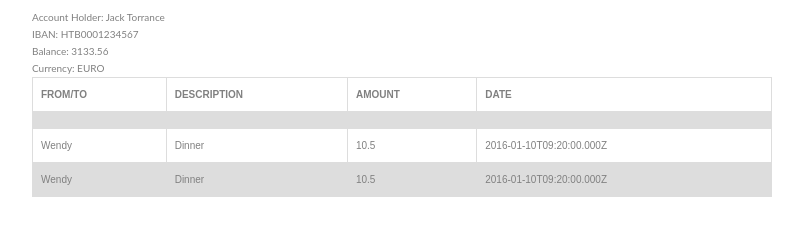
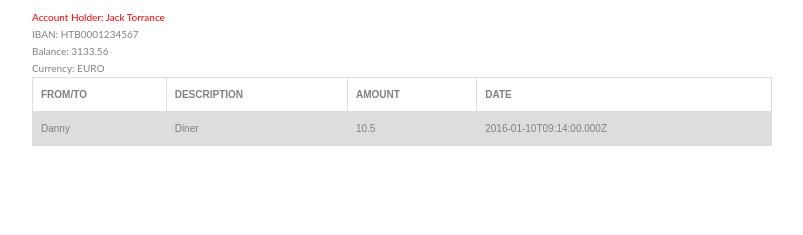
Before and after one commit to YudhaYuki/bs, a website: page index.html in a window 1280 px wide. Shown: the part 89-324 px from the top of the page, without its empty margins (238-1041 px from the left). Drawn offline with Linux system fonts and the light colour scheme.

Commit message:
Solution Step II

```diff
--- a/index.html
+++ b/index.html
@@ -22,7 +22,7 @@
 
 
     <div class="account-details">
-        <p class="account-name"></p>
+        <p  style="color:red" class="account-name"></p>
         <p class="account-iban"></p>
         <p class="account-balance"></p>
     </div>
@@ -45,22 +45,6 @@
                 <td class="debits-and-credits__description"></td>
                 <td class="debits-and-credits__amount"></td>
                 <td class="debits-and-credits__date"></td>
-
-            </tr>
-            <tr>
-                <td>Wendy</td>
-                <td>Dinner</td>
-                <td>10.5</td>
-                <td>2016-01-10T09:20:00.000Z</td>
-
-            </tr>
-
-            <tr>
-                <td>Wendy</td>
-                <td>Dinner</td>
-                <td>10.5</td>
-                <td>2016-01-10T09:20:00.000Z</td>
-
             </tr>
         </table>
     </div>
--- a/script/main.js
+++ b/script/main.js
@@ -12,10 +12,14 @@ aBankAccount.onload = function() {
     document.querySelector('.account-balance').textContent = `Balance: ${dataABankAccount.account.balance}`;
     document.querySelector('.account-currency').textContent = `Currency: ${dataABankAccount.currency}`;
 
+    document.querySelector('.debits-and-credits__type').textContent = dataABankAccount.debitsAndCredits[1].from;
+    document.querySelector('.debits-and-credits__description').textContent = dataABankAccount.debitsAndCredits[1].description;
+    document.querySelector('.debits-and-credits__amount').textContent = dataABankAccount.debitsAndCredits[1].amount;
+    document.querySelector('.debits-and-credits__date').textContent = dataABankAccount.debitsAndCredits[1].date;
 
 
 
-    console.log(dataABankAccount.debitsAndCredits[1].description)
+
     // renderHTML(dataABankAccount)
 
 };
```
